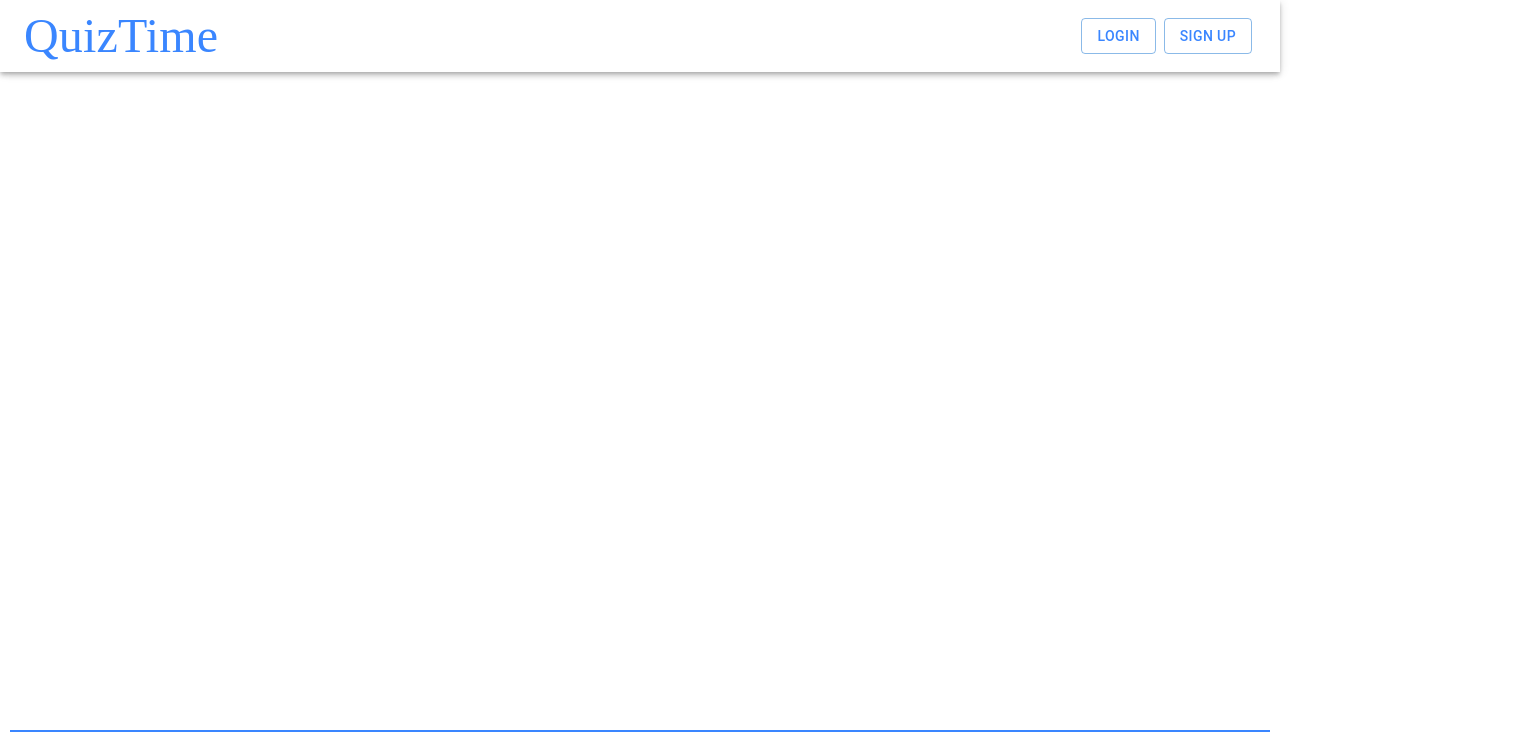
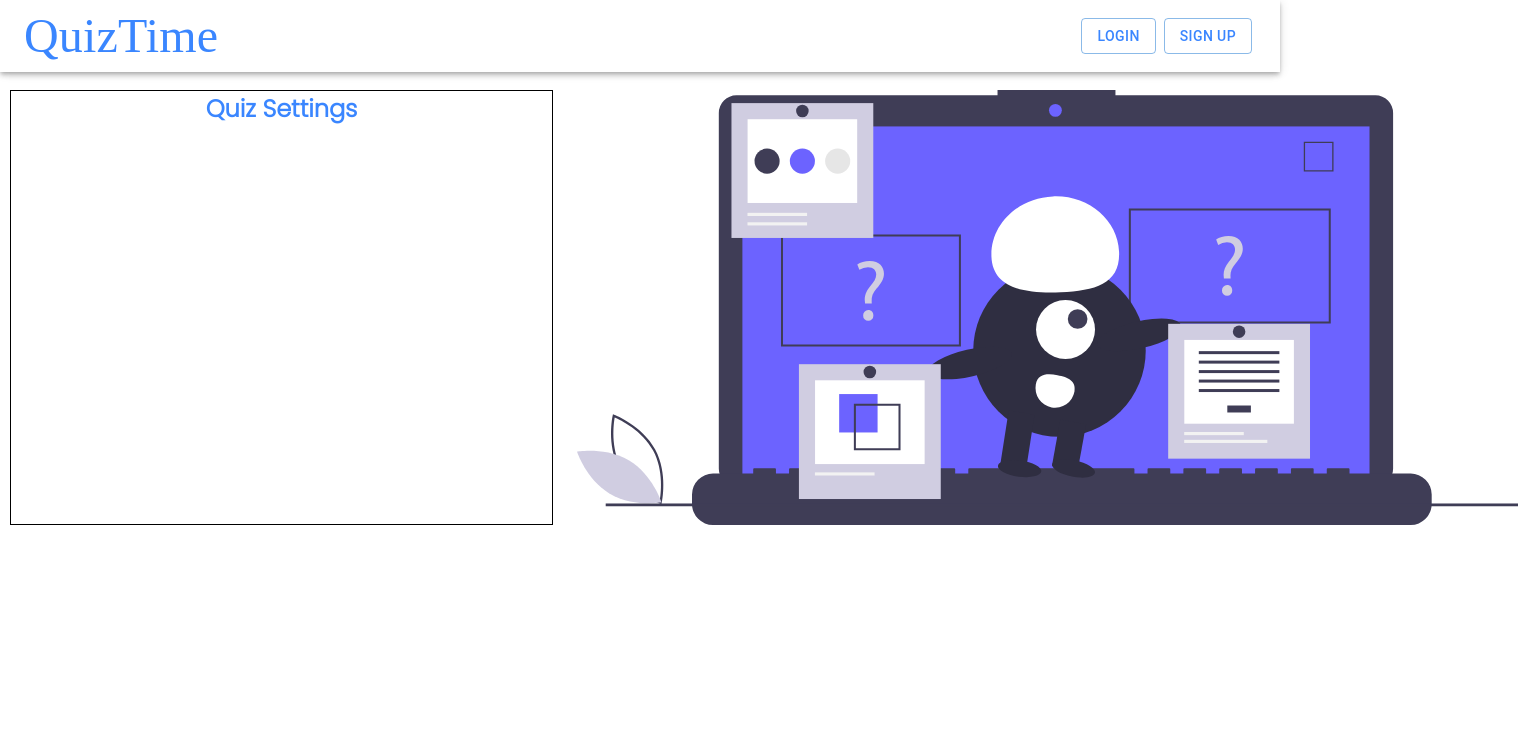
Before and after one commit to athar05/quiz-app-react, a React (Create React App) app: page / in a window 1280 px wide. Shown: the top 735 px of the page, 1518 px wide, since content can reach past the window. Built offline with nearby package versions, Linux system fonts and the light colour scheme; a web font is replaced by a local one.

Commit message:
Added content to the body

```diff
--- a/src/App.css
+++ b/src/App.css
@@ -26,7 +26,7 @@ a {
 .container {
   display: grid;
   grid-template-columns: 1fr 1fr 1fr;
-  grid-template-rows: 10vh 80vh 10vh;
+  grid-template-rows: 10vh 110% 10vh;
   gap: 0px 0px;
   grid-auto-flow: row;
   grid-template-areas:
@@ -41,6 +41,7 @@ a {
 }
 
 .body-container {
+  font-family: poppins;
   grid-area: body-container;
  }
 
@@ -50,7 +51,8 @@ a {
   font-family: poppins;
   font-size: 1.5rem;
   grid-area: footer;
-  border-top: 2px solid var(--primary)
+  border-top: 2px solid var(--primary);
+  margin-top:1rem ;
 }
 
 /* Grid Layout End */
@@ -79,3 +81,31 @@ a {
 }
 
 /* navbar styling end */
+
+/* home body styling start  */
+
+.home-body-container {
+  display: flex;
+  justify-content: space-around;
+}
+
+.home-body-banner{
+  display: flex;
+  width: 55%;
+  margin-left: 0.75rem;
+}
+
+.banner-image {
+  max-width:100%;
+  max-height:100%;
+}
+
+.quiz-settings {
+  display: flex;
+  justify-content: center;
+  color: var(--primary);
+  border: 1px solid black;
+  width: 45%;
+  margin-right: 0.75rem;
+}
+/* home body styling end  */
--- /dev/null
+++ b/src/components/Home-body/HomeBody.js
@@ -0,0 +1,20 @@
+import React from "react";
+
+function HomeBody() {
+  return (
+    <div className="home-body-container">
+      <div className="quiz-settings">
+        <h2>Quiz Settings</h2>
+      </div>
+      <div className="home-body-banner">
+        <img
+          src="/assets/images/quiz-banner.svg"
+          alt="quiz banner"
+          className="quiz-banner"
+        />
+      </div>
+    </div>
+  );
+}
+
+export default HomeBody;
--- a/src/pages/Home.js
+++ b/src/pages/Home.js
@@ -1,5 +1,6 @@
 import React from "react";
 import Footer from "../components/Footer/Footer";
+import HomeBody from "../components/Home-body/HomeBody";
 import Navbar from "../components/Navbar/Navbar";
 
 function Home() {
@@ -8,7 +9,9 @@ function Home() {
       <div className="nav">
         <Navbar />
       </div>
-      <div className="body-container"></div>
+      <div className="body-container">
+        <HomeBody />
+      </div>
       <div className="footer">
         <Footer />
       </div>
```
Also changed, not shown: public/assets/images/quiz-banner.svg (added).
